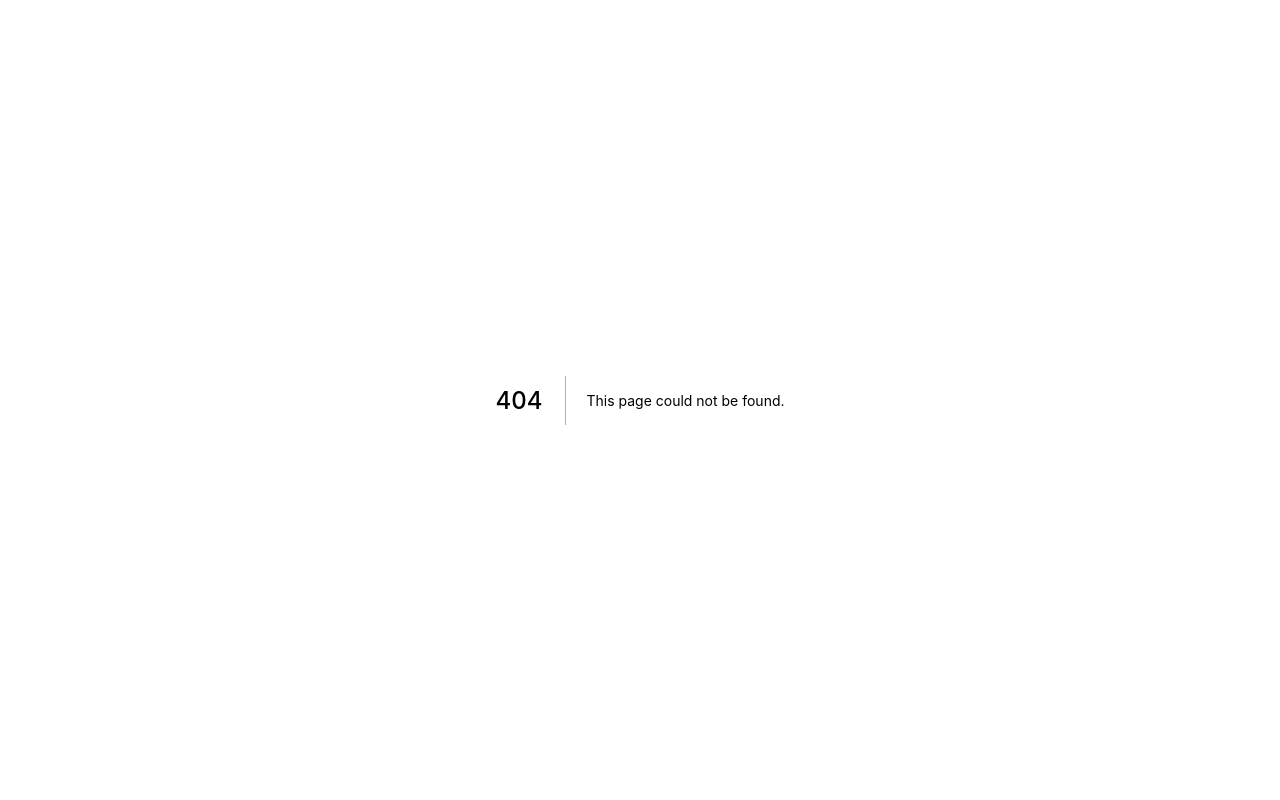
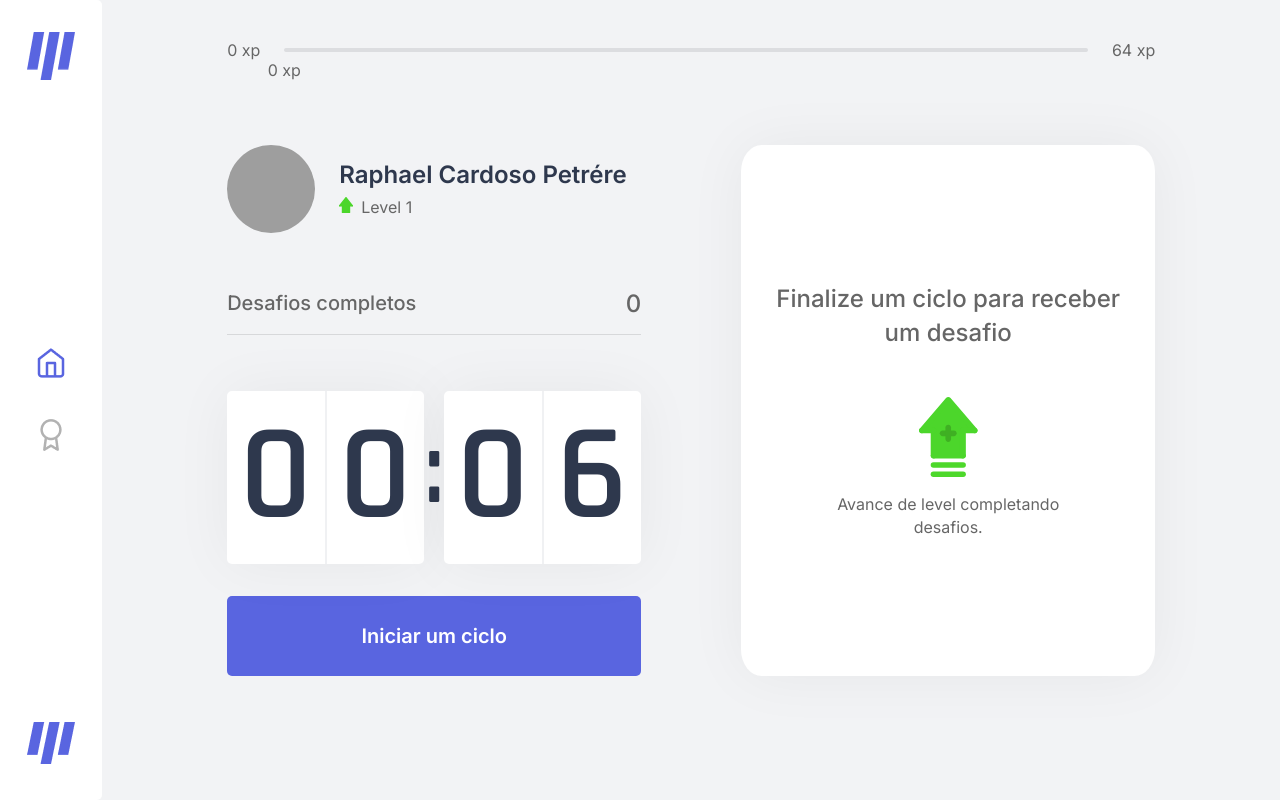
Before and after one commit to RaphaPetrere/MoveIt, a Next.js app in the folder frontend-next/: page /dashboard in a window 1280 px wide. Before the commit this address had no page. Built offline with nearby package versions, Linux system fonts and the light colour scheme; grey boxes are pictures that could not be loaded.

Commit message:
Realizando a troca entre paginas

```diff
--- a/frontend-next/src/components/Profile.tsx
+++ b/frontend-next/src/components/Profile.tsx
@@ -17,7 +17,7 @@ export function Profile(props: ProfileStanding) {
                 <strong>{props.username}</strong>
                 <p>
                     <img src="icons/level.svg" alt="Level"/>
-                    Level {props.level}
+                    Level {level}
                 </p>
             </div>
         </div>
--- a/frontend-next/src/components/Siderbar.tsx
+++ b/frontend-next/src/components/Siderbar.tsx
@@ -4,28 +4,29 @@ import { ChallengesContext } from '../contexts/ChallengesContext';
 import styles from '../styles/components/Sidebar.module.css';
 
 interface SidebarProps {
-    page: string
+    page: string;
 }
 
-export function Sidebar({page}: SidebarProps) {
-    const { changeUserStatus } = useContext(ChallengesContext);
+export function Sidebar(props: SidebarProps) {
+    const { changeCurrentPage } = useContext(ChallengesContext);
+    changeCurrentPage(props.page);
     return(
         <div className={styles.sidebarContainer}>
             <img src="icons/logo_small.png" alt="Logo Pequeno" className={styles.logo}/>
             <div className={styles.linkContainer}>
-                <Link href="/">
-                    <a>
-                        <img src={`icons/home${page == 'home' ? '_purple' : ''}.png`} alt="home" id="homeIcon" />
-                    </a>
+                <Link href="/dashboard">
+                    <button>
+                        <img src={`icons/home${props.page == 'challenges' ? '_purple' : ''}.png`} alt="challenges" id="challengesIcon" />
+                    </button>
                 </Link>
                 <Link href="/ranking">
-                    <a>
-                        <img src={`icons/trophy${page == 'ranking' ? '_purple' : ''}.png`} alt="ranking" id="rankingIcon" />
-                    </a>
+                    <button>
+                        <img src={`icons/trophy${props.page == 'ranking' ? '_purple' : ''}.png`} alt="ranking" id="rankingIcon" />
+                    </button>
                 </Link>
             </div>
             <Link href="/">
-                <a onClick={() => changeUserStatus(false)}>
+                <a>
                     <img src="icons/logo_small.png" alt="logout" id="logoutIcon" />
                 </a>
             </Link>
--- a/frontend-next/src/contexts/ChallengesContext.tsx
+++ b/frontend-next/src/contexts/ChallengesContext.tsx
@@ -15,13 +15,13 @@ interface ChallengesContextData {
     challengesCompleted: number;
     experienceToNextLevel: number;
     activeChallenge: Challenge;
-    userLoggedOn: boolean;
+    currentPage?: string;
     levelUp: () => void;
     startNewChallenge: () => void;
     resetChallenge: () => void;
     finishChallenge: () => void;
     closeLevelUpModal: () => void;
-    changeUserStatus: (status : boolean) => void;
+    changeCurrentPage: (page : string) => void;
 }
 
 interface ChallengesProviderProps {
@@ -29,7 +29,6 @@ interface ChallengesProviderProps {
     level: number,
     currentExperience: number,
     challengesCompleted: number,
-    userLoggedOn: boolean,
 }
 
 export const ChallengesContext = createContext({} as ChallengesContextData);
@@ -38,7 +37,7 @@ export function ChallengesProvider({ children, ...rest }: ChallengesProviderProp
     const [level, setLevel] = useState(rest.level ?? 1);
     const [currentExperience, setCurrentExperience] = useState(rest.currentExperience ?? 0);
     const [challengesCompleted, setChallengesCompleted] = useState(rest.challengesCompleted ?? 0);
-    const [userLoggedOn, setUserLoggedOn] = useState(rest.userLoggedOn ?? false);
+    const [currentPage, setCurrentPage] = useState("");
 
     const [activeChallenge, setActiveChallenge] = useState(null);
     const [isLevelUpModalOpen, setIsLevelUpModalOpen] = useState(false);
@@ -51,10 +50,9 @@ export function ChallengesProvider({ children, ...rest }: ChallengesProviderProp
 
     useEffect(() => {
         Cookies.set('level', String(level));
-        Cookies.set('userLoggedOn', String(userLoggedOn));
         Cookies.set('currentExperience', String(currentExperience));
         Cookies.set('challengesCompleted', String(challengesCompleted));
-    }, [level, userLoggedOn, currentExperience, challengesCompleted]);
+    }, [level, currentExperience, challengesCompleted]);
 
     function levelUp() {
         setLevel(level + 1);
@@ -101,8 +99,8 @@ export function ChallengesProvider({ children, ...rest }: ChallengesProviderProp
         resetChallenge();
     }
 
-    function changeUserStatus(status) {
-        setUserLoggedOn(status);
+    function changeCurrentPage(page) {
+        setCurrentPage(page);
     }
 
     return (
@@ -113,13 +111,13 @@ export function ChallengesProvider({ children, ...rest }: ChallengesProviderProp
                 challengesCompleted,
                 activeChallenge,
                 experienceToNextLevel,
-                userLoggedOn,
+                currentPage,
                 levelUp,
                 startNewChallenge,
                 resetChallenge,
                 finishChallenge,
                 closeLevelUpModal,
-                changeUserStatus,
+                changeCurrentPage,
             }}
         >
             {children}
--- /dev/null
+++ b/frontend-next/src/pages/dashboard.tsx
@@ -0,0 +1,70 @@
+import { useContext } from 'react';
+
+import { GetServerSideProps } from 'next';
+import Head from 'next/head';
+
+import { ChallengesContext, ChallengesProvider } from '../contexts/ChallengesContext';
+
+import styles from '../styles/pages/Dashboard.module.css';
+
+import { Sidebar } from '../components/Siderbar';
+import { ChallengeBox } from '../components/ChallengeBox';
+import { CompletedChallenges } from '../components/CompletedChallenges';
+import { Countdown } from '../components/Countdown';
+import { ExperienceBar } from '../components/ExperienceBar';
+import { Profile } from '../components/Profile';
+
+
+interface DashboardProps {
+    level: number,
+    currentExperience: number,
+    challengesCompleted: number,
+  };
+
+export default function Dashboard(props: DashboardProps) {
+    const { level } = useContext(ChallengesContext);
+    return (
+
+        <ChallengesProvider
+            level={props.level}
+            currentExperience={props.currentExperience}
+            challengesCompleted={props.challengesCompleted}
+        >
+            <div className={styles.container}>
+                <Sidebar page="challenges"/>
+
+                <div className={styles.homeContainer}>
+                    <Head>
+                        <title>Início | move.it</title>
+                    </Head>
+
+                    <ExperienceBar />
+
+                    <section>
+                    <div>
+                        <Profile username="Raphael Cardoso Petrére" level={level} />
+                        <CompletedChallenges />
+                        <Countdown />
+                    </div>
+                    <div>
+                        <ChallengeBox />
+                    </div>
+                    </section>
+                </div>
+            </div>
+        </ChallengesProvider>
+    );
+}
+
+//Tudo feito aqui é executado no Node do Next, não no layout
+export const getServerSideProps: GetServerSideProps = async (ctx) => { //Essa função manipula quais dados são passados da camada Next pro client
+    const { level, currentExperience, challengesCompleted } = ctx.req.cookies;
+
+    return {
+      props: {
+        level: Number(level),
+        currentExperience: Number(currentExperience),
+        challengesCompleted: Number(challengesCompleted),
+      }
+    }
+};
--- a/frontend-next/src/styles/components/Sidebar.module.css
+++ b/frontend-next/src/styles/components/Sidebar.module.css
@@ -22,29 +22,28 @@
     width: 100%;
 }
 
-.linkContainer a {
+.linkContainer button {
     text-align: center;
     height: 72px;
     position: relative;
     overflow: hidden;
+    background: var(--white);
+    border: none;
 }
 
-.linkContainer a::after{
+.linkContainer button::after{
     content: "";
     height: 100%;
     background: var(--blue-dark);
     width: 15px;
     position: absolute;
+    top: 0px;
     left: -10px;
     border-radius: 15px;
     transition: all .35s;
     opacity: 0;
 }
 
-.linkContainer a:hover::after{
+.linkContainer button:hover::after{
     opacity: 1;
 }
-
-.linkContainer a img {
-    margin-top: 18px;
-}
--- /dev/null
+++ b/frontend-next/src/styles/pages/Dashboard.module.css
@@ -0,0 +1,23 @@
+.container {
+    display: flex;
+    flex-direction: row;
+}
+
+.homeContainer {
+    height: 100vh;
+    max-width: 992px;
+    margin: 0 auto;
+    padding: 2.5rem 2rem;
+
+    display: flex;
+    flex-direction: column;
+}
+
+.homeContainer section {
+    flex: 1;
+
+    display: grid;
+    grid-template-columns: 1fr 1fr;
+    gap: 6.25rem;
+    align-content: center;
+}
--- a/frontend-next/src/styles/pages/Ranking.module.css
+++ b/frontend-next/src/styles/pages/Ranking.module.css
@@ -51,4 +51,5 @@
     font-weight: 500;
     background: var(--white);
     border-radius: 5px;
+    width: 110px;
 }
```
Also changed, not shown: frontend-next/src/components/Login.tsx (+32 -29 lines), frontend-next/src/pages/index.tsx (+2 -35 lines), frontend-next/src/pages/ranking.tsx (+24 -11 lines), frontend-next/src/styles/pages/Home.module.css (+0 -11 lines).
